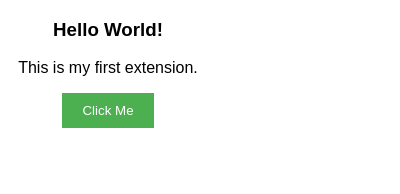
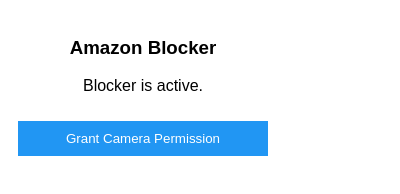
Before and after one commit to calebellenberg/hackAtBrown2026, a browser extension: page extension/popup.html in a window 400 px wide. Drawn offline with Linux system fonts and the light colour scheme.

Commit message:
camera implementation complete

```diff
--- a/extension/popup.html
+++ b/extension/popup.html
@@ -2,24 +2,20 @@
 <html lang="en">
   <head>
     <style>
-      body {
-        width: 200px;
-        text-align: center;
-        font-family: sans-serif;
+      body { width: 250px; text-align: center; font-family: sans-serif; padding: 10px; }
+      button {
+        background-color: #4CAF50; color: white; padding: 10px 20px;
+        border: none; cursor: pointer; margin-top: 10px; width: 100%;
       }
-      button {
-        background-color: #4CAF50;
-        color: white;
-        padding: 10px 20px;
-        border: none;
-        cursor: pointer;
-      }
+      #setup-btn { background-color: #2196F3; } /* Blue button */
     </style>
   </head>
   <body>
-    <h3>Hello World!</h3>
-    <p>This is my first extension.</p>
-    <button id="click-me">Click Me</button>
+    <h3>Amazon Blocker</h3>
+    <p>Blocker is active.</p>
+
+    <button id="setup-btn">Grant Camera Permission</button>
+
     <script src="popup.js"></script>
   </body>
 </html>
--- a/extension/popup.js
+++ b/extension/popup.js
@@ -1,3 +1,4 @@
-document.getElementById('click-me').addEventListener('click', () => {
-  alert('Unlike the Chicago Bears, this extension actually works!');
+document.getElementById('setup-btn').addEventListener('click', () => {
+  // Opens the camera page in a new tab
+  chrome.tabs.create({ url: 'camera.html' });
 });
```
Also changed, not shown: extension/camera.html (+2 -10 lines), extension/camera.js (added, +7 -0 lines), extension/content.js (+5 -25 lines), extension/styles.css (+11 -2 lines), extension/manifest.json.
